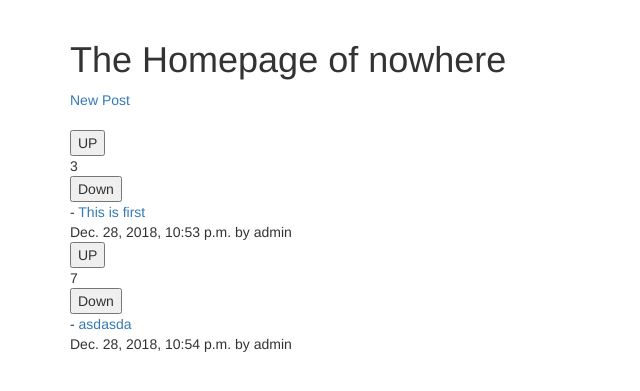
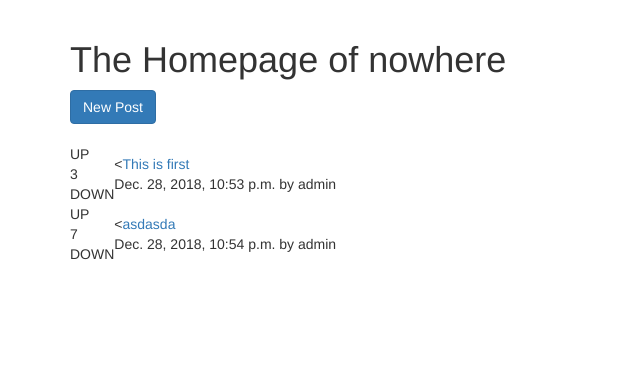
Before and after one commit to Arabyan/RedditClone, a Django app: page / in a window 1280 px wide. Shown: the part 52-443 px from the top of the page, without its empty margins (0-640 px from the left). Run offline with Django 3.2, Linux system fonts and the light colour scheme; data comes from the database, SQL or seed files in the repository; both versions use the stored data as it was after the commit; some libraries are stand-ins or nearby versions.

Commit message:
Buttons and Polish

```diff
--- a/accounts/templates/accounts/login.html
+++ b/accounts/templates/accounts/login.html
@@ -23,7 +23,8 @@
     <br>
     <input type="password"  name="password" />
     <br/>
-    <input type="submit" value="Login">
+    <br/>
+    <input class="btn btn-primary" type="submit" value="Login">
 
 </form>
 
--- a/accounts/templates/accounts/signup.html
+++ b/accounts/templates/accounts/signup.html
@@ -22,7 +22,8 @@
     <br/>
     <input type="password"  name="password2" />
     <br/>
-    <input type="submit" value="Sign Up!">
+    <br/>
+    <input class="btn btn-primary" type="submit" value="Sign Up!">
 
 </form>
 
--- a/posts/templates/posts/create.html
+++ b/posts/templates/posts/create.html
@@ -19,7 +19,8 @@
     <br>
     <input type="text"  name="url" />
     <br/>
-    <input type="submit" value="Post">
+    <br/>
+    <input class="btn btn-primary" type="submit" value="Post">
 
 </form>
 {% endblock %}
--- a/posts/templates/posts/home.html
+++ b/posts/templates/posts/home.html
@@ -3,28 +3,32 @@
 {% block content %}
 
 <h1>The Homepage of nowhere</h1>
-<a href="{% url 'posts:create' %}">New Post</a>
+<a class="btn btn-primary" href="{% url 'posts:create' %}">New Post</a>
 
 <br/>
 <br/>
 
 {% for post in posts.all %}
 
+<table>
+    <tr>
+        <td>UP<br/> {{ post.votes_total}} <br/>  DOWN</td>
+        <td><<a href="{{ post.url }}" >{{ post.title }}</a><br/>{{ post.pub_date }} by {{ post.author.username }}</td>
+    </tr>
+</table>
+
+
+{% endfor %}
+
+{% endblock %}
 <form method="POST" action="{% url 'posts:upvote' post.id %}">
     {% csrf_token %}
 
     <input type="submit" value="UP">
 
-</form> {{ post.votes_total}}<form method="POST" action="{% url 'posts:downvote' post.id %}">
+</form>
+
+<form method="POST" action="{% url 'posts:downvote' post.id %}">
     {% csrf_token %}
 
     <input type="submit" value="Down">
-
-</form> - <a href="{{ post.url }}" >{{ post.title }}</a>
-<br/>
-{{ post.pub_date }} by {{ post.author.username }}
-<br/>
-
-{% endfor %}
-
-{% endblock %}
```
Also changed, not shown: db.sqlite3.
